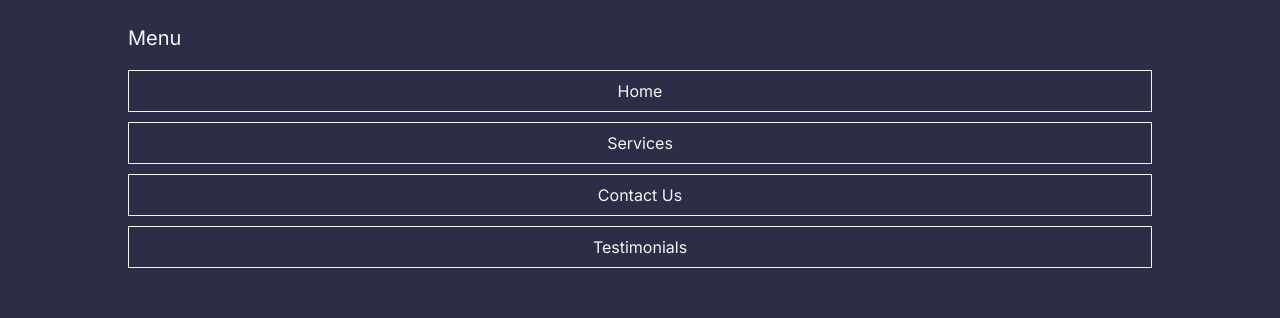
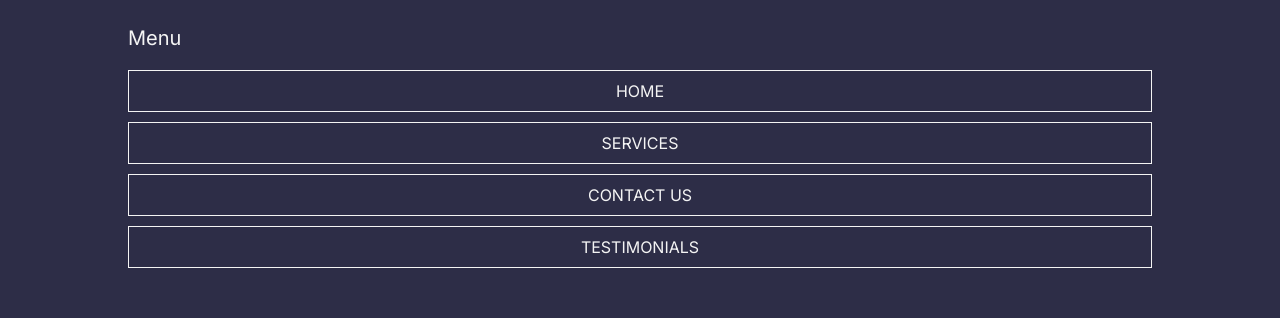
Before and after one commit to diptanshumahish/client-website, a plain HTML site: page index.html in a window 1280 px wide. Both pictures are taken after a click on the element 1251 px from the left and 34 px from the top of the page. Shown: the part 283-601 px from the top of the page. Drawn offline with Linux system fonts and the light colour scheme.

Commit message:
more stylings on mob nav

```diff
--- a/css/main.css
+++ b/css/main.css
@@ -386,8 +386,13 @@ footer {
 .mobMenuClass {
     border: 1px solid var(--backgroundColor);
     padding: 10px;
+
+    text-align: center;
+}
+
+.mobMenuClass a {
+    text-decoration: none;
     color: var(--backgroundColor);
-    text-align: center;
 }
 
 
--- a/index.html
+++ b/index.html
@@ -15,10 +15,10 @@
             Menu
         </div>
         <div id="mobMenuOption">
-            <div class="mobMenuClass">Home</div>
-            <div class="mobMenuClass">Services</div>
-            <div class="mobMenuClass">Contact Us</div>
-            <div class="mobMenuClass">Testimonials</div>
+            <div class="mobMenuClass" onclick="closeMenu()"><a href="#">HOME</a></div>
+            <div class="mobMenuClass" onclick="closeMenu()"><a href="#services">SERVICES</a></div>
+            <div class="mobMenuClass" onclick="closeMenu()"><a href="#contact">CONTACT US</a></div>
+            <div class="mobMenuClass" onclick="closeMenu()"><a href="#testimonials">TESTIMONIALS</a></div>
 
         </div>
     </div>
--- a/js/app.js
+++ b/js/app.js
@@ -21,3 +21,13 @@ document.getElementById("menuButton").addEventListener('click', function () {
     }
 
 })
+
+function closeMenu(){
+    document.getElementById("menuPageFull").style.transform = "translateX(-100vw)";
+    document.getElementById("navigation").style.backgroundColor = "  #f4f4f4";
+    document.getElementById("navigation").style.color = " #111";
+    document.getElementById("menuButton").innerHTML = `<i class="fa-solid fa-bars"></i>`;
+    document.getElementById("navigation").style.boxShadow = " rgba(100, 100, 111, 0.073) 0px 7px 29px 0px";
+    document.getElementById("navigation").style.borderBottom = "unset";
+    menuActive = false;
+}
```
